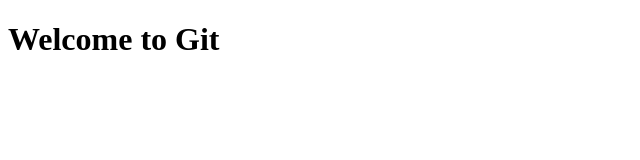
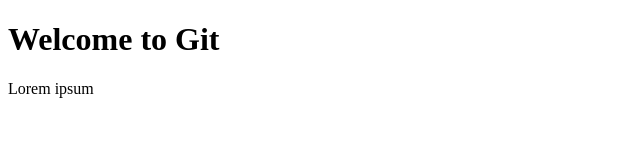
Before and after one commit to sreepranav99/test-demo, a plain HTML site: page index.html in a window 1280 px wide. Shown: the whole page, without its empty margins (0-640 px from the left). Drawn offline with Linux system fonts and the light colour scheme.

Commit message:
para added

```diff
--- a/index.html
+++ b/index.html
@@ -7,5 +7,8 @@
 <body>
 
     <h1>Welcome to Git</h1>
+    <p>
+        Lorem ipsum
+    </p>
 </body>
 </html>
```
